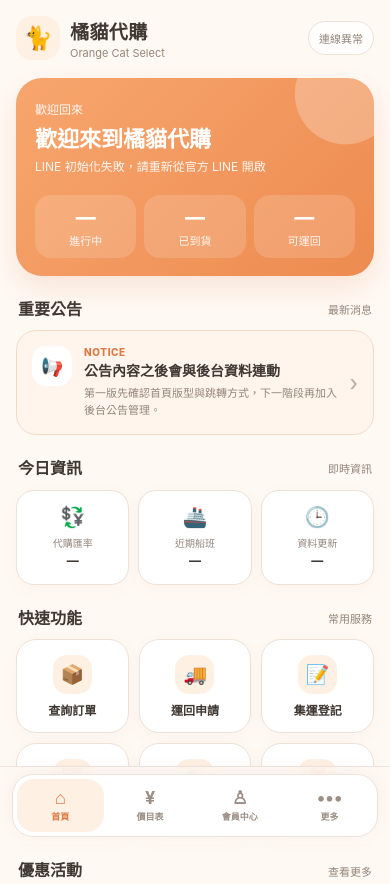
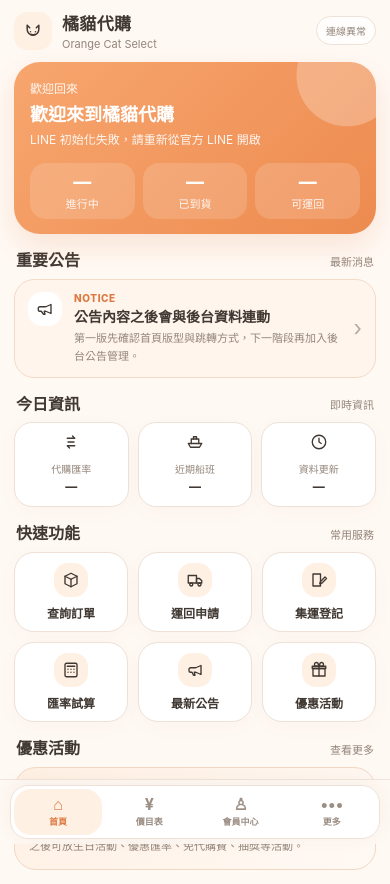
Before and after one commit to lin6165288/orange-cat-liff, a website: page index.html in a window 390 px wide. Shown: the top 884 px of the page. Drawn offline with Linux system fonts and the light colour scheme.

Commit message:
Polish V2.1 mobile UI

```diff
--- a/index.html
+++ b/index.html
@@ -35,7 +35,7 @@
       --radius-lg: 20px;
       --radius-md: 16px;
 
-      --nav-height: 78px;
+      --nav-height: 66px;
     }
 
     * {
@@ -76,7 +76,7 @@
       width: 100%;
       max-width: 680px;
       margin: 0 auto;
-      padding: 16px 16px 26px;
+      padding: 10px 14px 20px;
     }
 
     .hidden {
@@ -90,7 +90,7 @@
       align-items: center;
       justify-content: space-between;
       gap: 12px;
-      margin-bottom: 18px;
+      margin-bottom: 11px;
     }
 
     .brand {
@@ -101,14 +101,14 @@
     }
 
     .brand-logo {
-      width: 44px;
-      height: 44px;
-      flex: 0 0 44px;
-      border-radius: 16px;
+      width: 38px;
+      height: 38px;
+      flex: 0 0 38px;
+      border-radius: 13px;
       background: var(--orange-soft);
       display: grid;
       place-items: center;
-      font-size: 23px;
+      font-size: 18px;
     }
 
     .brand-text {
@@ -117,7 +117,7 @@
 
     .brand-title {
       margin: 0;
-      font-size: 19px;
+      font-size: 17px;
       font-weight: 800;
       letter-spacing: .02em;
     }
@@ -138,8 +138,8 @@
       border-radius: 999px;
       background: rgba(255,255,255,.86);
       color: var(--muted);
-      padding: 8px 10px;
-      font-size: 11px;
+      padding: 6px 9px;
+      font-size: 10px;
     }
 
     /* ===== 頁面 ===== */
@@ -180,7 +180,7 @@
       align-items: center;
       justify-content: space-between;
       gap: 10px;
-      margin: 23px 2px 11px;
+      margin: 16px 2px 8px;
     }
 
     .section-head h2 {
@@ -200,7 +200,7 @@
       overflow: hidden;
       position: relative;
       border-radius: var(--radius-xl);
-      padding: 22px 19px 18px;
+      padding: 17px 16px 15px;
       background:
         radial-gradient(circle at 92% 8%, rgba(255,255,255,.25) 0 50px, transparent 51px),
         linear-gradient(135deg, #f7a66e 0%, #ed8b50 100%);
@@ -215,7 +215,7 @@
 
     .hero-name {
       margin-top: 4px;
-      font-size: 22px;
+      font-size: 18px;
       font-weight: 800;
     }
 
@@ -231,7 +231,7 @@
       display: grid;
       grid-template-columns: repeat(3, minmax(0, 1fr));
       gap: 8px;
-      margin-top: 18px;
+      margin-top: 13px;
     }
 
     .stat-button {
@@ -241,13 +241,13 @@
       border-radius: 16px;
       background: rgba(255,255,255,.15);
       color: white;
-      padding: 11px 4px 10px;
+      padding: 9px 4px 8px;
       text-align: center;
     }
 
     .stat-value {
       display: block;
-      font-size: 20px;
+      font-size: 18px;
       line-height: 1.1;
       font-weight: 800;
     }
@@ -302,7 +302,7 @@
       border: 1px solid #f4dbc8;
       border-radius: var(--radius-lg);
       background: #fff5ed;
-      padding: 15px;
+      padding: 12px 13px;
       color: inherit;
       display: flex;
       align-items: flex-start;
@@ -320,8 +320,8 @@
     }
 
     .announcement-icon {
-      width: 40px;
-      height: 40px;
+      width: 34px;
+      height: 34px;
       border-radius: 14px;
       font-size: 18px;
     }
@@ -371,13 +371,13 @@
       border: 1px solid var(--line);
       border-radius: 18px;
       background: var(--surface);
-      padding: 14px 7px;
+      padding: 10px 6px;
       text-align: center;
       box-shadow: 0 5px 18px rgba(100, 68, 44, .035);
     }
 
     .info-emoji {
-      font-size: 20px;
+      font-size: 18px;
     }
 
     .info-label {
@@ -406,11 +406,11 @@
       appearance: none;
       border: 1px solid var(--line);
       min-width: 0;
-      min-height: 94px;
+      min-height: 80px;
       border-radius: var(--radius-lg);
       background: var(--surface);
       color: var(--text);
-      padding: 11px 6px;
+      padding: 9px 5px;
       display: flex;
       flex-direction: column;
       align-items: center;
@@ -426,8 +426,8 @@
     }
 
     .mini-icon {
-      width: 39px;
-      height: 39px;
+      width: 34px;
+      height: 34px;
       border-radius: 14px;
       background: var(--orange-soft);
       font-size: 19px;
@@ -444,7 +444,7 @@
       border: 1px solid #f1d8c5;
       border-radius: 22px;
       background: linear-gradient(135deg, #fff0e3 0%, #fff9f4 100%);
-      padding: 17px;
+      padding: 14px;
     }
 
     .promo-badge {
@@ -477,7 +477,7 @@
       border: 1px solid var(--line);
       border-radius: 22px;
       background: var(--surface);
-      padding: 17px;
+      padding: 14px;
       box-shadow: var(--shadow);
     }
 
@@ -672,7 +672,7 @@
       border: 1px solid #f0d6c3;
       border-radius: 22px;
       background: var(--orange-soft);
-      padding: 17px;
+      padding: 14px;
       margin-bottom: 13px;
     }
 
@@ -706,8 +706,8 @@
     }
 
     .back-btn {
-      width: 40px;
-      height: 40px;
+      width: 34px;
+      height: 34px;
       appearance: none;
       border: 1px solid var(--line);
       border-radius: 14px;
@@ -723,7 +723,7 @@
 
     .sub-title h2 {
       margin: 0;
-      font-size: 20px;
+      font-size: 18px;
     }
 
     .sub-title p {
@@ -782,7 +782,7 @@
       border: 1px solid var(--line);
       border-radius: 19px;
       background: white;
-      padding: 15px;
+      padding: 12px 13px;
     }
 
     .order-card-head {
@@ -943,7 +943,7 @@
       transform: translateX(-50%);
       width: 100%;
       max-width: 680px;
-      padding: 7px 12px calc(7px + env(safe-area-inset-bottom));
+      padding: 5px 10px calc(5px + env(safe-area-inset-bottom));
       border-top: 1px solid rgba(238,225,215,.85);
       background: rgba(255,249,244,.93);
       backdrop-filter: blur(16px);
@@ -955,9 +955,9 @@
       grid-template-columns: repeat(4, 1fr);
       gap: 3px;
       border: 1px solid var(--line);
-      border-radius: 21px;
+      border-radius: 18px;
       background: rgba(255,255,255,.96);
-      padding: 4px;
+      padding: 3px;
       box-shadow: 0 -3px 20px rgba(100, 68, 44, .05);
     }
 
@@ -965,7 +965,7 @@
       appearance: none;
       border: 0;
       min-width: 0;
-      min-height: 53px;
+      min-height: 46px;
       border-radius: 17px;
       background: transparent;
       color: #9c8e84;
@@ -979,7 +979,7 @@
     }
 
     .nav-icon {
-      font-size: 18px;
+      font-size: 16px;
       line-height: 1;
     }
 
@@ -992,8 +992,8 @@
 
     @media (max-width: 380px) {
       .app {
-        padding-left: 13px;
-        padding-right: 13px;
+        padding-left: 11px;
+        padding-right: 11px;
       }
 
       .quick-grid,
@@ -1006,7 +1006,7 @@
       }
 
       .hero-name {
-        font-size: 20px;
+        font-size: 18px;
       }
 
       .order-grid {
@@ -1021,7 +1021,7 @@
     <!-- 共用頂部 -->
     <header class="topbar">
       <div class="brand">
-        <div class="brand-logo">🐈</div>
+        <div class="brand-logo"><svg viewBox="0 0 24 24" width="20" height="20" fill="none" stroke="currentColor" stroke-width="1.8" stroke-linecap="round" stroke-linejoin="round" aria-hidden="true"><path d="M8 8 5 5v5a7 7 0 0 0 14 0V5l-3 3"/><path d="M9 13h.01M15 13h.01"/><path d="M10 16c1 .7 3 .7 4 0"/></svg></div>
         <div class="brand-text">
           <div class="brand-title">橘貓代購</div>
           <div class="brand-subtitle">Orange Cat Select</div>
@@ -1070,7 +1070,7 @@
       </div>
 
       <button class="announcement" type="button" data-action="announcements">
-        <div class="announcement-icon">📢</div>
+        <div class="announcement-icon"><svg viewBox="0 0 24 24" width="18" height="18" fill="none" stroke="currentColor" stroke-width="1.8" stroke-linecap="round" stroke-linejoin="round" aria-hidden="true"><path d="M3 11v2a2 2 0 0 0 2 2h2l3 4h2l-1-4h2l7 3V6l-7 3H5a2 2 0 0 0-2 2Z"/></svg></div>
         <div class="announcement-main">
           <div class="announcement-tag">NOTICE</div>
           <div class="announcement-title">公告內容之後會與後台資料連動</div>
@@ -1088,19 +1088,19 @@
 
       <div class="info-grid">
         <div class="info-card">
-          <div class="info-emoji">💱</div>
+          <div class="info-emoji"><svg viewBox="0 0 24 24" width="18" height="18" fill="none" stroke="currentColor" stroke-width="1.8" stroke-linecap="round" stroke-linejoin="round" aria-hidden="true"><path d="M7 7h10l-3-3"/><path d="M17 17H7l3 3"/><path d="M8 12h8"/></svg></div>
           <div class="info-label">代購匯率</div>
           <div id="exchangeRateValue" class="info-value">—</div>
         </div>
 
         <div class="info-card">
-          <div class="info-emoji">🚢</div>
+          <div class="info-emoji"><svg viewBox="0 0 24 24" width="18" height="18" fill="none" stroke="currentColor" stroke-width="1.8" stroke-linecap="round" stroke-linejoin="round" aria-hidden="true"><path d="M3 14h18l-3 5H6l-3-5Z"/><path d="M7 14V8h10v6"/><path d="M10 8V5h4v3"/></svg></div>
           <div class="info-label">近期船班</div>
           <div id="shippingValue" class="info-value">—</div>
         </div>
 
         <div class="info-card">
-          <div class="info-emoji">🕒</div>
+          <div class="info-emoji"><svg viewBox="0 0 24 24" width="18" height="18" fill="none" stroke="currentColor" stroke-width="1.8" stroke-linecap="round" stroke-linejoin="round" aria-hidden="true"><circle cx="12" cy="12" r="9"/><path d="M12 7v5l3 2"/></svg></div>
           <div class="info-label">資料更新</div>
           <div id="updatedValue" class="info-value">—</div>
         </div>
@@ -1113,32 +1113,32 @@
 
       <div class="quick-grid">
         <button class="quick-btn" type="button" data-action="orders-unreturned">
-          <span class="mini-icon">📦</span>
+          <span class="mini-icon"><svg viewBox="0 0 24 24" width="18" height="18" fill="none" stroke="currentColor" stroke-width="1.8" stroke-linecap="round" stroke-linejoin="round" aria-hidden="true"><path d="m4 7 8-4 8 4-8 4-8-4Z"/><path d="M4 7v10l8 4 8-4V7"/><path d="M12 11v10"/></svg></span>
           <span class="quick-label">查詢訂單</span>
         </button>
 
         <button class="quick-btn" type="button" data-action="return-request">
-          <span class="mini-icon">🚚</span>
+          <span class="mini-icon"><svg viewBox="0 0 24 24" width="18" height="18" fill="none" stroke="currentColor" stroke-width="1.8" stroke-linecap="round" stroke-linejoin="round" aria-hidden="true"><path d="M3 6h11v10H3z"/><path d="M14 10h4l3 3v3h-7z"/><circle cx="7" cy="18" r="2"/><circle cx="18" cy="18" r="2"/></svg></span>
           <span class="quick-label">運回申請</span>
         </button>
 
         <button class="quick-btn" type="button" data-action="forward-register">
-          <span class="mini-icon">📝</span>
+          <span class="mini-icon"><svg viewBox="0 0 24 24" width="18" height="18" fill="none" stroke="currentColor" stroke-width="1.8" stroke-linecap="round" stroke-linejoin="round" aria-hidden="true"><path d="M4 4h10v16H4z"/><path d="m14 14 6-6 2 2-6 6-3 1 1-3Z"/></svg></span>
           <span class="quick-label">集運登記</span>
         </button>
 
         <button class="quick-btn" type="button" data-action="calculator">
-          <span class="mini-icon">🧮</span>
+          <span class="mini-icon"><svg viewBox="0 0 24 24" width="18" height="18" fill="none" stroke="currentColor" stroke-width="1.8" stroke-linecap="round" stroke-linejoin="round" aria-hidden="true"><rect x="4" y="3" width="16" height="18" rx="2"/><path d="M7 7h10M8 11h.01M12 11h.01M16 11h.01M8 15h.01M12 15h.01M16 15h.01"/></svg></span>
           <span class="quick-label">匯率試算</span>
         </button>
 
         <button class="quick-btn" type="button" data-action="announcements">
-          <span class="mini-icon">📣</span>
+          <span class="mini-icon"><svg viewBox="0 0 24 24" width="18" height="18" fill="none" stroke="currentColor" stroke-width="1.8" stroke-linecap="round" stroke-linejoin="round" aria-hidden="true"><path d="M4 11v2a2 2 0 0 0 2 2h2l2 4h2l-1-4h2l7 3V6l-7 3H6a2 2 0 0 0-2 2Z"/></svg></span>
           <span class="quick-label">最新公告</span>
         </button>
 
         <button class="quick-btn" type="button" data-action="promotions">
-          <span class="mini-icon">🎁</span>
+          <span class="mini-icon"><svg viewBox="0 0 24 24" width="18" height="18" fill="none" stroke="currentColor" stroke-width="1.8" stroke-linecap="round" stroke-linejoin="round" aria-hidden="true"><path d="M4 10h16v10H4z"/><path d="M3 7h18v3H3z"/><path d="M12 7v13"/><path d="M12 7H8.5A2.5 2.5 0 1 1 11 4.5L12 7Z"/><path d="M12 7h3.5A2.5 2.5 0 1 0 13 4.5L12 7Z"/></svg></span>
           <span class="quick-label">優惠活動</span>
         </button>
       </div>
@@ -1185,7 +1185,7 @@
         </button>
 
         <button class="menu-row" type="button" data-action="forward-price">
-          <span class="row-icon">📦</span>
+          <span class="row-icon"><svg viewBox="0 0 24 24" width="18" height="18" fill="none" stroke="currentColor" stroke-width="1.8" stroke-linecap="round" stroke-linejoin="round" aria-hidden="true"><path d="m4 7 8-4 8 4-8 4-8-4Z"/><path d="M4 7v10l8 4 8-4V7"/><path d="M12 11v10"/></svg></span>
           <span class="row-content">
             <span class="row-title">集運費用</span>
             <span class="row-desc">重量級距、宅配與超材費用</span>
@@ -1194,7 +1194,7 @@
         </button>
 
         <button class="menu-row" type="button" data-action="calculator">
-          <span class="row-icon">🧮</span>
+          <span class="row-icon"><svg viewBox="0 0 24 24" width="18" height="18" fill="none" stroke="currentColor" stroke-width="1.8" stroke-linecap="round" stroke-linejoin="round" aria-hidden="true"><rect x="4" y="3" width="16" height="18" rx="2"/><path d="M7 7h10M8 11h.01M12 11h.01M16 11h.01M8 15h.01M12 15h.01M16 15h.01"/></svg></span>
           <span class="row-content">
             <span class="row-title">費用試算</span>
             <span class="row-desc">代購、代付、集運快速估算</span>
@@ -1273,7 +1273,7 @@
 
         <div class="menu-list">
           <button class="menu-row" type="button" data-action="orders-unreturned">
-            <span class="row-icon">📦</span>
+            <span class="row-icon"><svg viewBox="0 0 24 24" width="18" height="18" fill="none" stroke="currentColor" stroke-width="1.8" stroke-linecap="round" stroke-linejoin="round" aria-hidden="true"><path d="m4 7 8-4 8 4-8 4-8-4Z"/><path d="M4 7v10l8 4 8-4V7"/><path d="M12 11v10"/></svg></span>
             <span class="row-content">
               <span class="row-title">我的訂單</span>
               <span class="row-desc">查看目前訂單與到貨狀態</span>
@@ -1282,7 +1282,7 @@
           </button>
 
           <button class="menu-row" type="button" data-action="return-request">
-            <span class="row-icon">🚚</span>
+            <span class="row-icon"><svg viewBox="0 0 24 24" width="18" height="18" fill="none" stroke="currentColor" stroke-width="1.8" stroke-linecap="round" stroke-linejoin="round" aria-hidden="true"><path d="M3 6h11v10H3z"/><path d="M14 10h4l3 3v3h-7z"/><circle cx="7" cy="18" r="2"/><circle cx="18" cy="18" r="2"/></svg></span>
             <span class="row-content">
               <span class="row-title">運回申請</span>
               <span class="row-desc">選擇已到貨包裹申請寄回台灣</span>
@@ -1300,7 +1300,7 @@
           </button>
 
           <button class="menu-row" type="button" data-action="forward-register">
-            <span class="row-icon">📝</span>
+            <span class="row-icon"><svg viewBox="0 0 24 24" width="18" height="18" fill="none" stroke="currentColor" stroke-width="1.8" stroke-linecap="round" stroke-linejoin="round" aria-hidden="true"><path d="M4 4h10v16H4z"/><path d="m14 14 6-6 2 2-6 6-3 1 1-3Z"/></svg></span>
             <span class="row-content">
               <span class="row-title">集運登記</span>
               <span class="row-desc">自行登記中國物流單號</span>
@@ -1334,7 +1334,7 @@
           </button>
 
           <button class="menu-row" type="button" data-action="announcements">
-            <span class="row-icon">📣</span>
+            <span class="row-icon"><svg viewBox="0 0 24 24" width="18" height="18" fill="none" stroke="currentColor" stroke-width="1.8" stroke-linecap="round" stroke-linejoin="round" aria-hidden="true"><path d="M4 11v2a2 2 0 0 0 2 2h2l2 4h2l-1-4h2l7 3V6l-7 3H6a2 2 0 0 0-2 2Z"/></svg></span>
             <span class="row-content">
               <span class="row-title">最新公告</span>
               <span class="row-desc">查看物流、匯率與活動公告</span>
@@ -1371,7 +1371,7 @@
 
         <div id="ordersInfo">
           <div class="empty-state">
-            <div class="empty-icon">📦</div>
+            <div class="empty-icon"><svg viewBox="0 0 24 24" width="18" height="18" fill="none" stroke="currentColor" stroke-width="1.8" stroke-linecap="round" stroke-linejoin="round" aria-hidden="true"><path d="m4 7 8-4 8 4-8 4-8-4Z"/><path d="M4 7v10l8 4 8-4V7"/><path d="M12 11v10"/></svg></div>
             <div class="empty-title">準備載入訂單</div>
             <div class="empty-desc">進入 LIFF 並完成會員綁定後即可讀取。</div>
           </div>
@@ -1553,7 +1553,7 @@
 
     // ---------- Preview UI 假資料 ----------
     function enterPreviewMode() {
-      topStatus.textContent = "V2 Preview";
+      topStatus.textContent = "Preview";
       heroName.textContent = "新版介面測試";
       heroHelper.textContent = "目前先確認 UI、底部導覽與操作流程";
 
@@ -1923,7 +1923,7 @@
 
       let html = `
         <div class="order-summary">
-          <strong>📦 可運回包裹</strong><br>
+          <strong><svg viewBox="0 0 24 24" width="18" height="18" fill="none" stroke="currentColor" stroke-width="1.8" stroke-linecap="round" stroke-linejoin="round" aria-hidden="true"><path d="m4 7 8-4 8 4-8 4-8-4Z"/><path d="M4 7v10l8 4 8-4V7"/><path d="M12 11v10"/></svg> 可運回包裹</strong><br>
           ${arrivedOrders.length} 件・約 ${arrivedWeight.toFixed(2)} kg
         </div>
       `;
```
